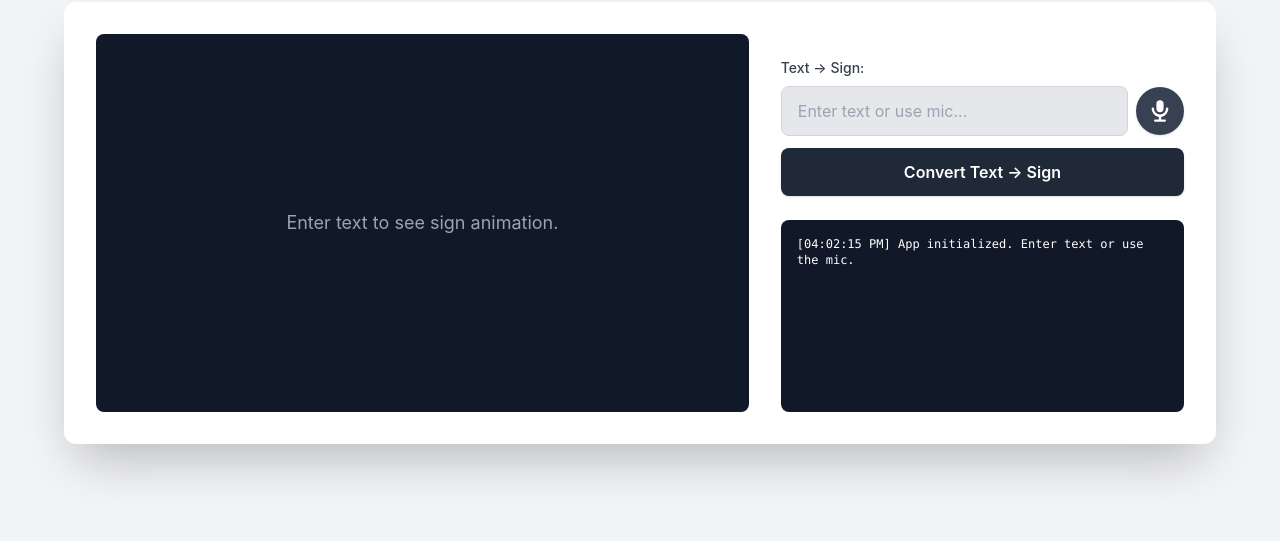
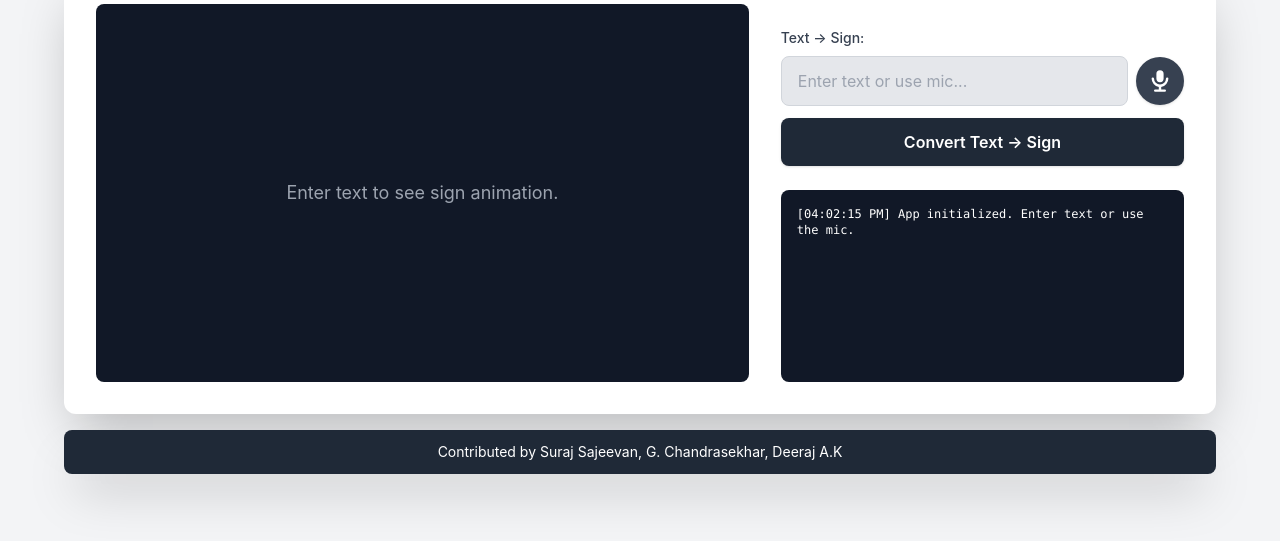
Before and after one commit to suwu04/Signer, a plain HTML site: page index.html in a window 1280 px wide. Shown: the part 207-748 px from the top of the page. Drawn offline with nearby package versions, Linux system fonts and the light colour scheme.

Commit message:
Added contributions banner

```diff
--- a/index.html
+++ b/index.html
@@ -93,6 +93,11 @@
             </div>
         </div>
     </div>
+
+    <!-- Footer for Attribution (Dark Blue Bar) -->
+    <footer class="w-full max-w-6xl mx-auto mt-4 p-3 bg-gray-800 text-white rounded-lg shadow-2xl text-center">
+        <p class="text-sm">Contributed by Suraj Sajeevan, G. Chandrasekhar, Deeraj A.K</p>
+    </footer>
 
     <!-- Modal for Errors -->
     <div id="error_modal" class="modal">
```
